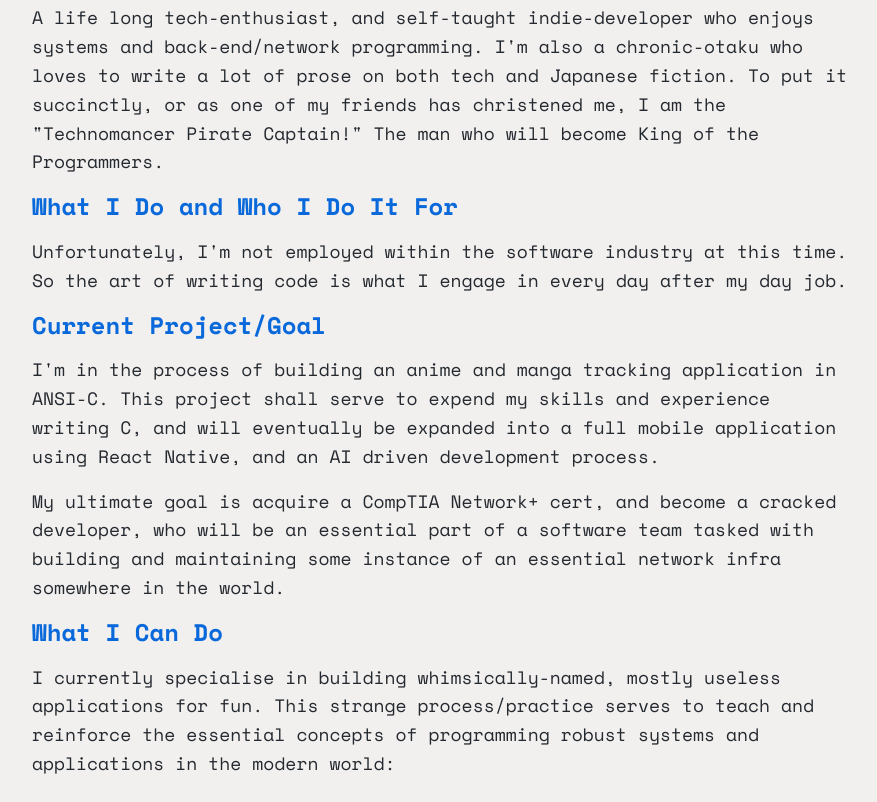
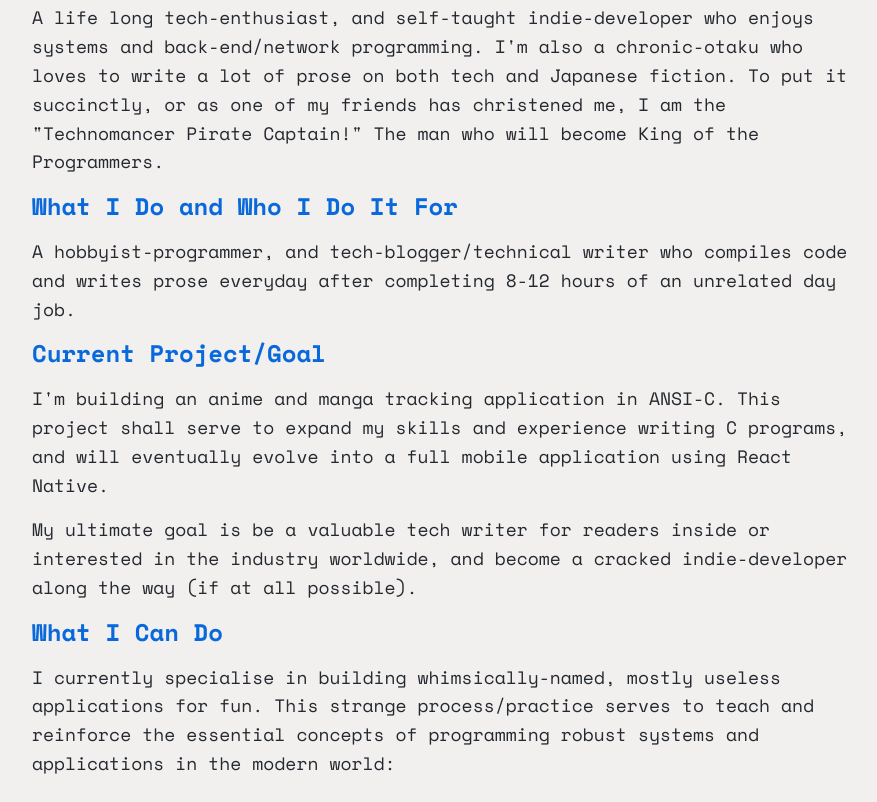
Before and after one commit to DannyBimma/dannybimma.github.io, a plain HTML site: page about.html in a window 1280 px wide. Shown: the part 393-1195 px from the top of the page, without its empty margins (200-1077 px from the left). Drawn offline with nearby package versions, Linux system fonts and the light colour scheme.

Commit message:
Random update, go.

```diff
--- a/about.html
+++ b/about.html
@@ -103,26 +103,24 @@
             <h3>What I Do and Who I Do It For</h3>
 
             <p>
-              Unfortunately, I'm not employed within the software industry at
-              this time. So the art of writing code is what I engage in every
-              day after my day job.
+              A hobbyist-programmer, and tech-blogger/technical writer who
+              compiles code and writes prose everyday after completing 8-12
+              hours of an unrelated day job.
             </p>
 
             <h3>Current Project/Goal</h3>
 
             <p>
-              I'm in the process of building an anime and manga tracking
-              application in ANSI-C. This project shall serve to expend my
-              skills and experience writing C, and will eventually be expanded
-              into a full mobile application using React Native, and an AI
-              driven development process.
+              I'm building an anime and manga tracking application in ANSI-C.
+              This project shall serve to expand my skills and experience
+              writing C programs, and will eventually evolve into a full mobile
+              application using React Native.
             </p>
 
             <p>
-              My ultimate goal is acquire a CompTIA Network+ cert, and become a
-              cracked developer, who will be an essential part of a software
-              team tasked with building and maintaining some instance of an
-              essential network infra somewhere in the world.
+              My ultimate goal is be a valuable tech writer for readers inside
+              or interested in the industry worldwide, and become a cracked
+              indie-developer along the way (if at all possible).
             </p>
 
             <h3>What I Can Do</h3>
```
